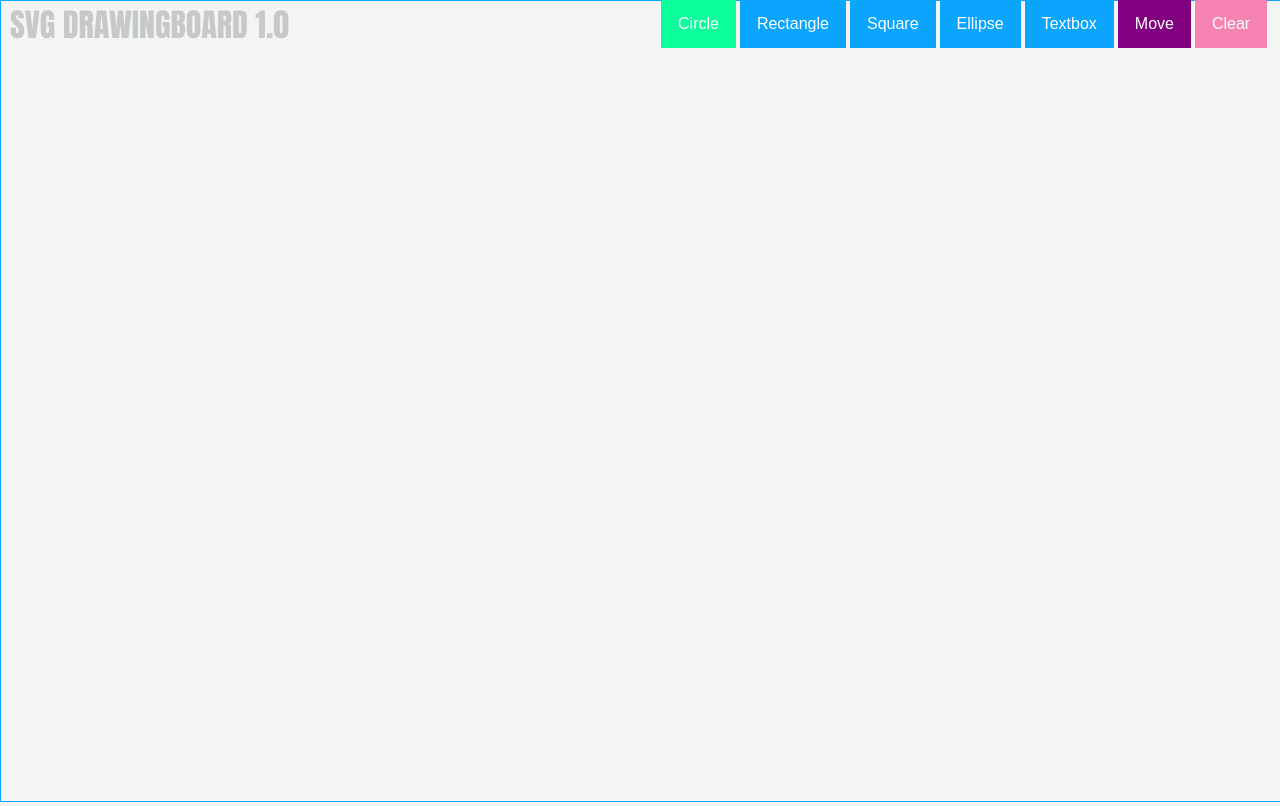
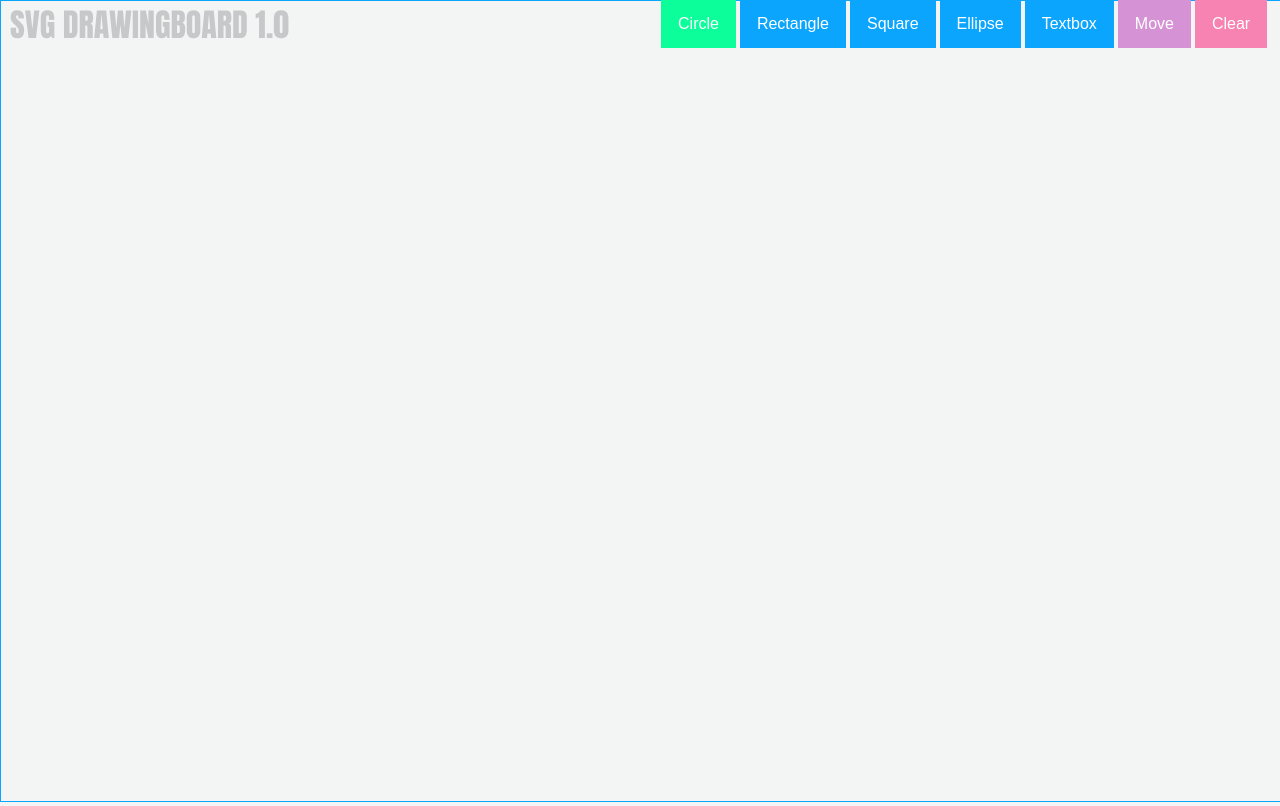
Before and after one commit to eeero/svg_drawingboard, a plain HTML site: page index.html in a window 1280 px wide. Both pictures are taken after a click on the button "Circle". Drawn offline with nearby package versions, Linux system fonts and the light colour scheme.

Commit message:
changed move button color

```diff
--- a/Widgets.js
+++ b/Widgets.js
@@ -5,7 +5,7 @@ var Widget = function(element){
   //Append element to the SVG drawingBoard.
   document.getElementById('drawingBoard').appendChild(this.element);
 
-  //When mode is Move, on mousedown, widget runs selectElement method. this is binded.
+  //When mode is Move, on mousedown: widget runs selectElement method.
   this.element.onmousedown = this.selectElement.bind(this);
   this.element.setAttributeNS(null, "class", "widget");
 
--- a/script.js
+++ b/script.js
@@ -7,7 +7,7 @@ $( ".controlButton" ).click(function(event) {
    mode = event.target.id;
    //console.log("Mode is changed to: " + mode + ".");
    $(".controlButton").css("background-color", "#0ba5fe");
-   $(".moveButton").css("background-color", "purple");
+   $(".moveButton").css("background-color", "#d593d5");
    this.style.backgroundColor = '#0bfe9a';
 });
 
--- a/style.css
+++ b/style.css
@@ -45,7 +45,7 @@ menu button{
 }
 
 menu .moveButton{
-  background-color: purple;
+  background-color: #d593d5;
   /*float:right;*/
 }
 
```
